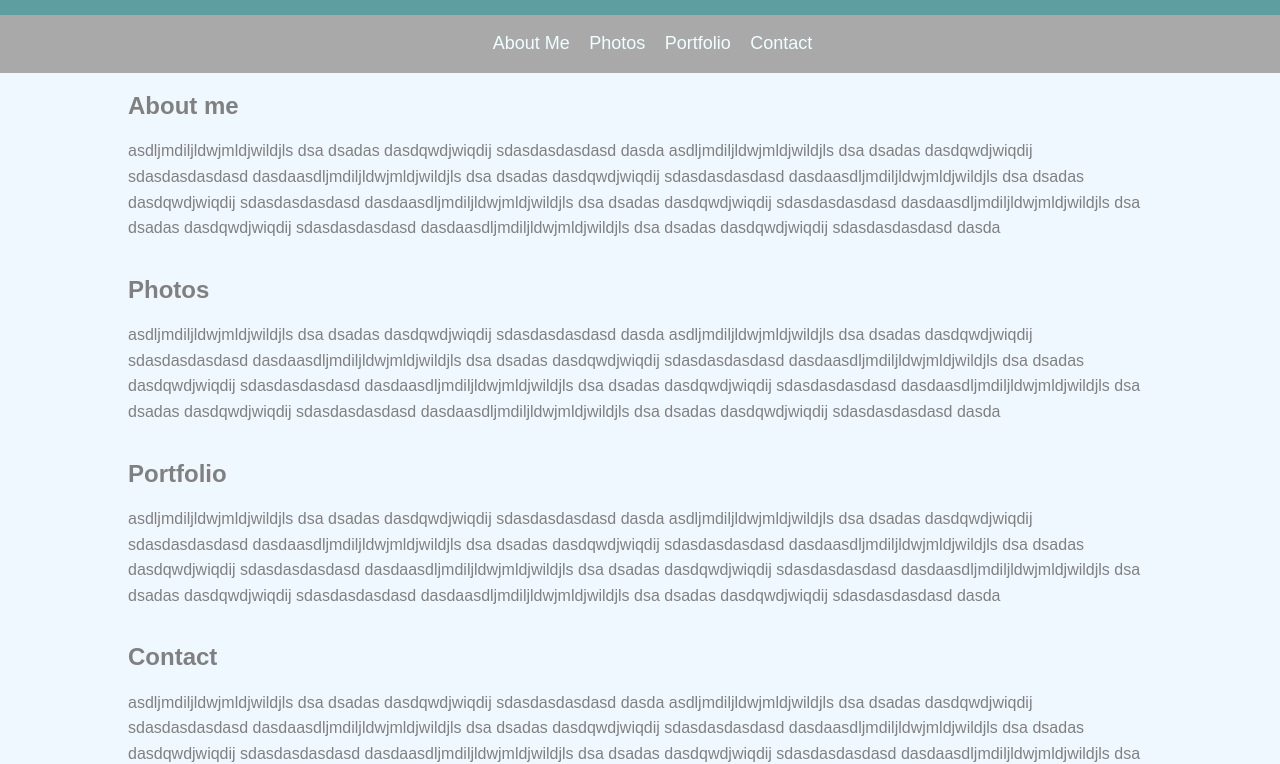
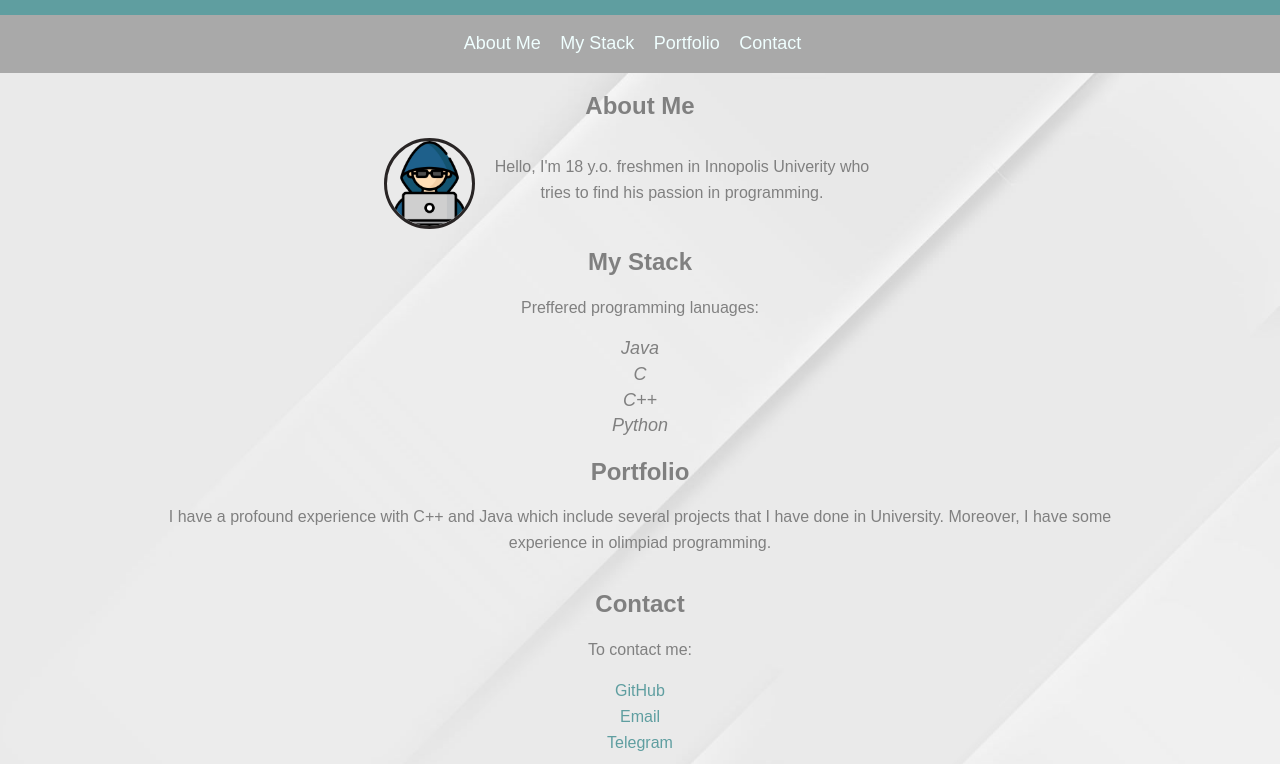
Before and after one commit to levpen/Frontend, a plain HTML site: page site.html in a window 1280 px wide. Shown: the part 53-817 px from the top of the page. Drawn offline with Linux system fonts and the light colour scheme.

Commit message:
second commit

```diff
--- a/site.html
+++ b/site.html
@@ -13,7 +13,7 @@
                 <div class ="container">
                     <ul>
                         <li><a href="#about-main">About Me</a></li>
-                        <li><a href="#photos-main">Photos</a></li>
+                        <li><a href="#stack-main">My Stack</a></li>
                         <li><a href="#portfolio-main">Portfolio</a></li>
                         <li><a href="#contact-main">Contact</a></li>
                     </ul>
@@ -22,34 +22,53 @@
         </header>
         <main>
             <div class = "container" id = "about-main">
-                <h2>About me</h2>
-                <p>asdljmdiljldwjmldjwildjls dsa dsadas dasdqwdjwiqdij sdasdasdasdasd dasda asdljmdiljldwjmldjwildjls dsa dsadas dasdqwdjwiqdij sdasdasdasdasd dasdaasdljmdiljldwjmldjwildjls dsa dsadas dasdqwdjwiqdij sdasdasdasdasd dasdaasdljmdiljldwjmldjwildjls dsa dsadas dasdqwdjwiqdij sdasdasdasdasd dasdaasdljmdiljldwjmldjwildjls dsa dsadas dasdqwdjwiqdij sdasdasdasdasd dasdaasdljmdiljldwjmldjwildjls dsa dsadas dasdqwdjwiqdij sdasdasdasdasd dasdaasdljmdiljldwjmldjwildjls dsa dsadas dasdqwdjwiqdij sdasdasdasdasd dasda</p>
-
+                <h2>About Me</h2>
+                <div id="about-block">
+                    <img src="./images/icon.png" alt="" id="icon" class="block">
+                    <p class="block">Hello, I'm 18 y.o. freshmen in Innopolis Univerity who tries to find his passion in programming.</p>
+                </div>
             </div>
-            <div class = "container" id = "photos-main">
-                <h2>Photos</h2>
-                <p>asdljmdiljldwjmldjwildjls dsa dsadas dasdqwdjwiqdij sdasdasdasdasd dasda asdljmdiljldwjmldjwildjls dsa dsadas dasdqwdjwiqdij sdasdasdasdasd dasdaasdljmdiljldwjmldjwildjls dsa dsadas dasdqwdjwiqdij sdasdasdasdasd dasdaasdljmdiljldwjmldjwildjls dsa dsadas dasdqwdjwiqdij sdasdasdasdasd dasdaasdljmdiljldwjmldjwildjls dsa dsadas dasdqwdjwiqdij sdasdasdasdasd dasdaasdljmdiljldwjmldjwildjls dsa dsadas dasdqwdjwiqdij sdasdasdasdasd dasdaasdljmdiljldwjmldjwildjls dsa dsadas dasdqwdjwiqdij sdasdasdasdasd dasda</p>
+            <div class = "container" id = "stack-main">
+                <h2>My Stack</h2>
+                <p>Preffered programming lanuages:</p>
+                <ul>
+                    <li>Java</li>
+                    <li>C</li>
+                    <li>C++</li>
+                    <li>Python</li>
+                </ul>
             </div>
             <div class = "container" id = "portfolio-main">
                 <h2>Portfolio</h2>
-                <p>asdljmdiljldwjmldjwildjls dsa dsadas dasdqwdjwiqdij sdasdasdasdasd dasda asdljmdiljldwjmldjwildjls dsa dsadas dasdqwdjwiqdij sdasdasdasdasd dasdaasdljmdiljldwjmldjwildjls dsa dsadas dasdqwdjwiqdij sdasdasdasdasd dasdaasdljmdiljldwjmldjwildjls dsa dsadas dasdqwdjwiqdij sdasdasdasdasd dasdaasdljmdiljldwjmldjwildjls dsa dsadas dasdqwdjwiqdij sdasdasdasdasd dasdaasdljmdiljldwjmldjwildjls dsa dsadas dasdqwdjwiqdij sdasdasdasdasd dasdaasdljmdiljldwjmldjwildjls dsa dsadas dasdqwdjwiqdij sdasdasdasdasd dasda</p>
+                <p>I have a profound experience with C++ and Java which include several projects that I have done in University. Moreover, I have some experience in olimpiad programming.</p>
             </div>
             <div class = "container" id = "contact-main">
                 <h2>Contact</h2>
-                <p>asdljmdiljldwjmldjwildjls dsa dsadas dasdqwdjwiqdij sdasdasdasdasd dasda asdljmdiljldwjmldjwildjls dsa dsadas dasdqwdjwiqdij sdasdasdasdasd dasdaasdljmdiljldwjmldjwildjls dsa dsadas dasdqwdjwiqdij sdasdasdasdasd dasdaasdljmdiljldwjmldjwildjls dsa dsadas dasdqwdjwiqdij sdasdasdasdasd dasdaasdljmdiljldwjmldjwildjls dsa dsadas dasdqwdjwiqdij sdasdasdasdasd dasdaasdljmdiljldwjmldjwildjls dsa dsadas dasdqwdjwiqdij sdasdasdasdasd dasdaasdljmdiljldwjmldjwildjls dsa dsadas dasdqwdjwiqdij sdasdasdasdasd dasda</p>
+                <p>To contact me:</p>
+                <ul>
+                    <li>
+                        <a href="https://github.com/levpen">GitHub</a>
+                    </li>
+                    <li>
+                        <a href="https://mail.innopolis.ru/l.gorbunkov@innopolis.university">Email</a>
+                    </li>
+                    <li>
+                        <a href="https://t.me/levgo1337">Telegram</a>
+                    </li>
+                </ul>
             </div>
         </main>
         <footer id="footer-bar">
             <div class="container">
+                <p>Copyright &copy 2022 Lev Gorbunkov. All Rights Reserved.</p>
                 <div class = "icons">
                     <a href="https://vk.com">
-                        <img src="./images/vk.png" alt="" id = "footer-icons">
+                        <img src="./images/vk.png"alt=""id="footer-icons">
                     </a>
                     <a href="https://youtube.com">
                         <img src="./images/youtube.png" alt="" id = "footer-icons">
                     </a>
                 </div>
-                <p>Copyright &copy 2022 Lev Gorbunkov. All Rights Reserved.</p>
             </div>
         </footer>
     </body>
--- a/style.css
+++ b/style.css
@@ -1,10 +1,15 @@
 body {
-    background-color:aliceblue;
+    background-image:url('../images/site-background.jpg');
+    background-size: 150%;
     color: grey;
     font-family:sans-serif;
     font-size: 16px;
     line-height: 1.6em;
     margin:0;
+    text-align: center;
+}
+ul{
+    padding: 0;
 }
 .container{
     width: 80%;
@@ -30,12 +35,47 @@ body {
     font-size: large;
     padding-right: 15px;
 }
+
 #footer-bar{
     color: azure;
     background-color: darkgrey;
     padding: 10px;
     text-align: center;
 }
-.icons{
-    width: 10px;
+#footer-icons{
+    width: 40px;
+    padding: 0px 5px 0px 5px;
 }
+#icon{
+    width: 85px;
+    border-style:solid;
+    border-radius: 50px;
+    border-color:rgb(41, 37, 37);
+}
+.block{
+    float:left;
+    width:50%;
+    margin-right: 15px;
+}
+#about-block{
+    padding-left: 25%;
+}
+#stack-main ul{
+    list-style:none;
+    font-style: italic;
+    font-size: 18px;
+    padding-top: 0;
+    margin: 0;
+}
+#contact-main{
+    height:230px;
+    background-size: 100%;
+    width: 100%;
+}
+#contact-main ul{
+    list-style: none;
+}
+#contact-main a{
+    text-decoration: none;
+    color:cadetblue;
+}
```
Also changed, not shown: images/bg.jpg (added), images/icon.png (added), images/site-background.jpg (added).
